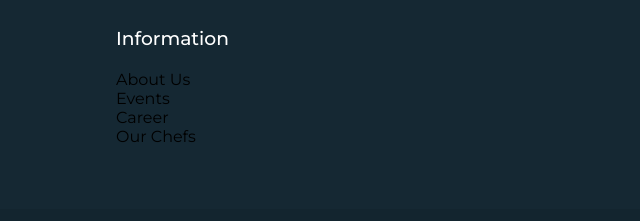
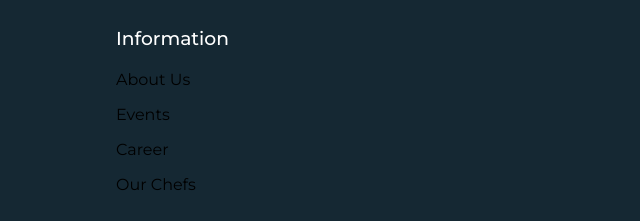
Before and after one commit to TeamAbella060420/PizzaDay, a plain HTML site: page index.html in a window 1280 px wide. Shown: the part 3307-3528 px from the top of the page, 446-1086 px from the left. Drawn offline with nearby package versions, Linux system fonts and the light colour scheme.

Commit message:
Update style.css

```diff
--- a/style.css
+++ b/style.css
@@ -499,3 +499,9 @@ section {
 .footer__link-title {
   margin-bottom: 20px;
 }
+
+.footer__menu {
+  display: flex;
+  flex-direction: column;
+  row-gap: 1rem;
+}
```
